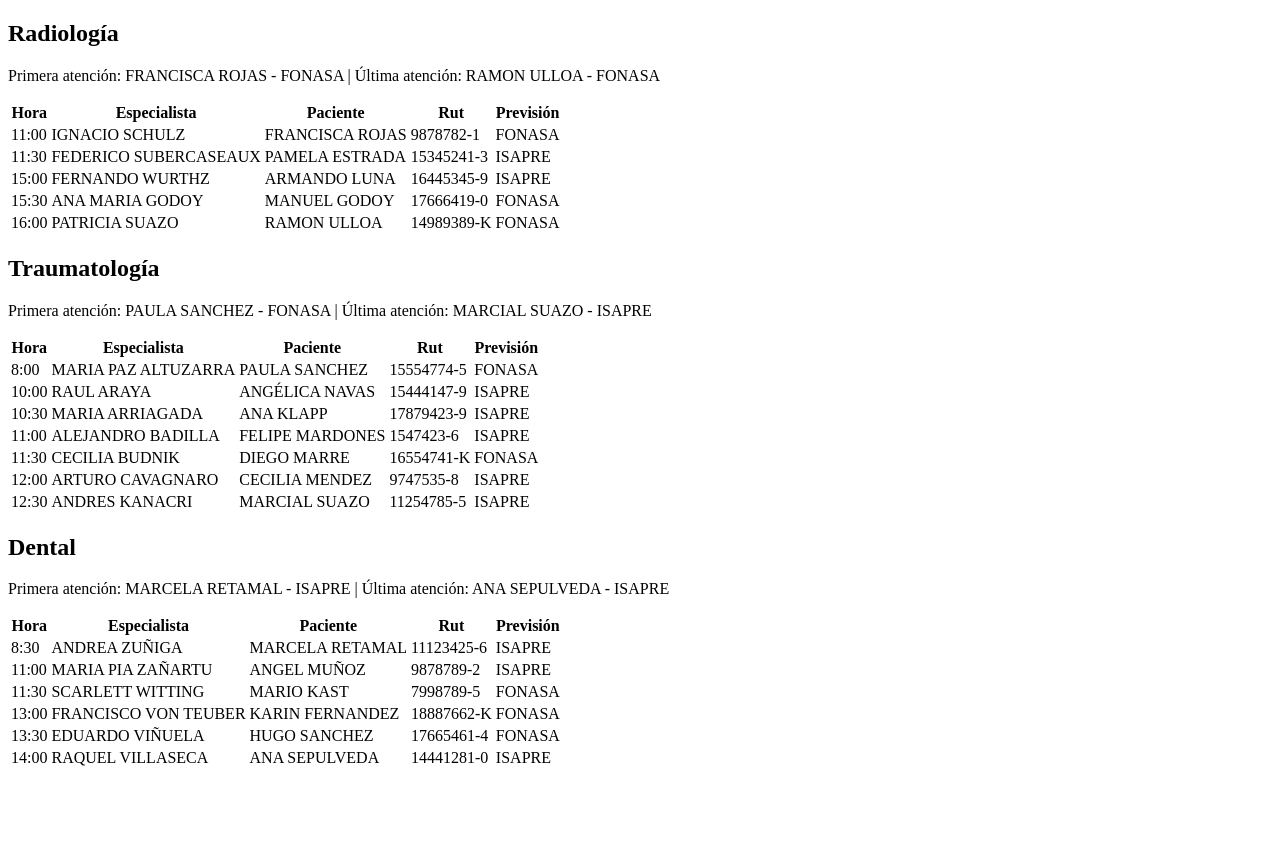
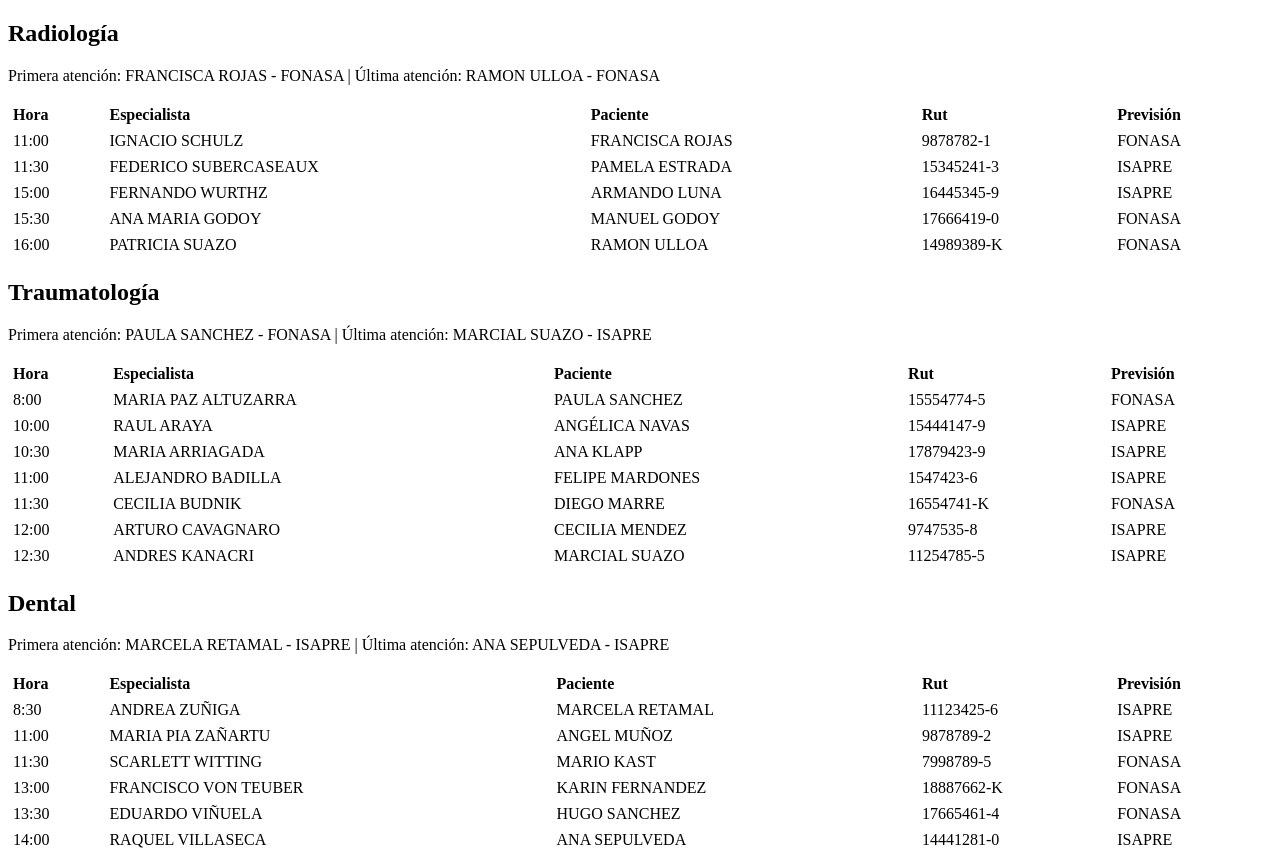
Before and after one commit to ngarciab22/Desafio-consultas-, a plain HTML site: page index.html in a window 1280 px wide. Before the commit the page ends 800 px from the top, so only its background shows below. Drawn offline with Linux system fonts and the light colour scheme.

Commit message:
Se añade estilo a la tabla

```diff
--- a/index.html
+++ b/index.html
@@ -4,6 +4,15 @@
     <meta charset="UTF-8">
     <meta name="viewport" content="width=device-width, initial-scale=1.0">
     <title>Desafío Guiado</title>
+    <style>
+        table {
+            width: 100%;
+        }
+        th, td {
+                text-align: left;
+                padding: 3px
+            }
+    </style>
 </head>
 <body>
     <div id="radiologia"></div>
```
